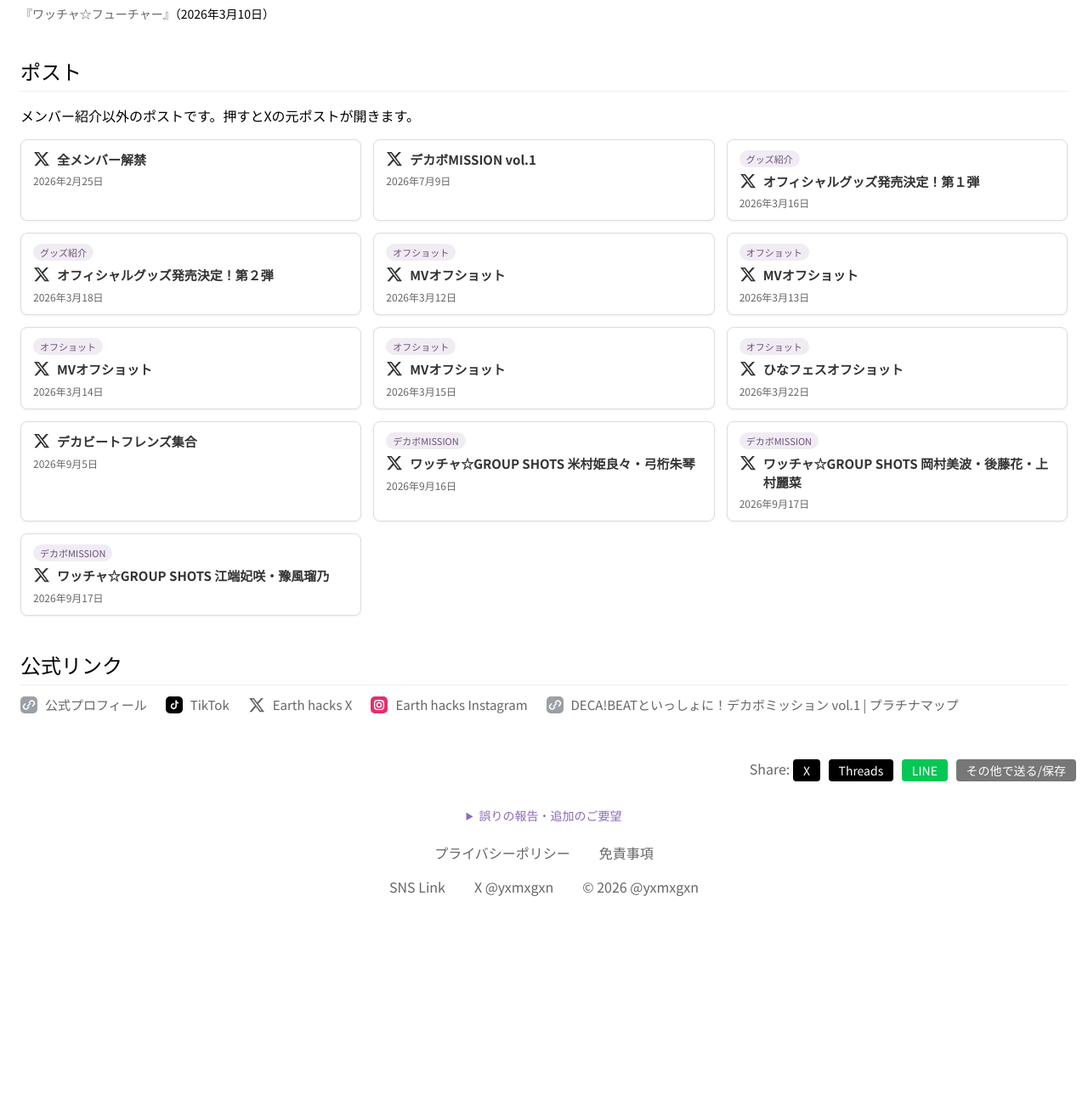
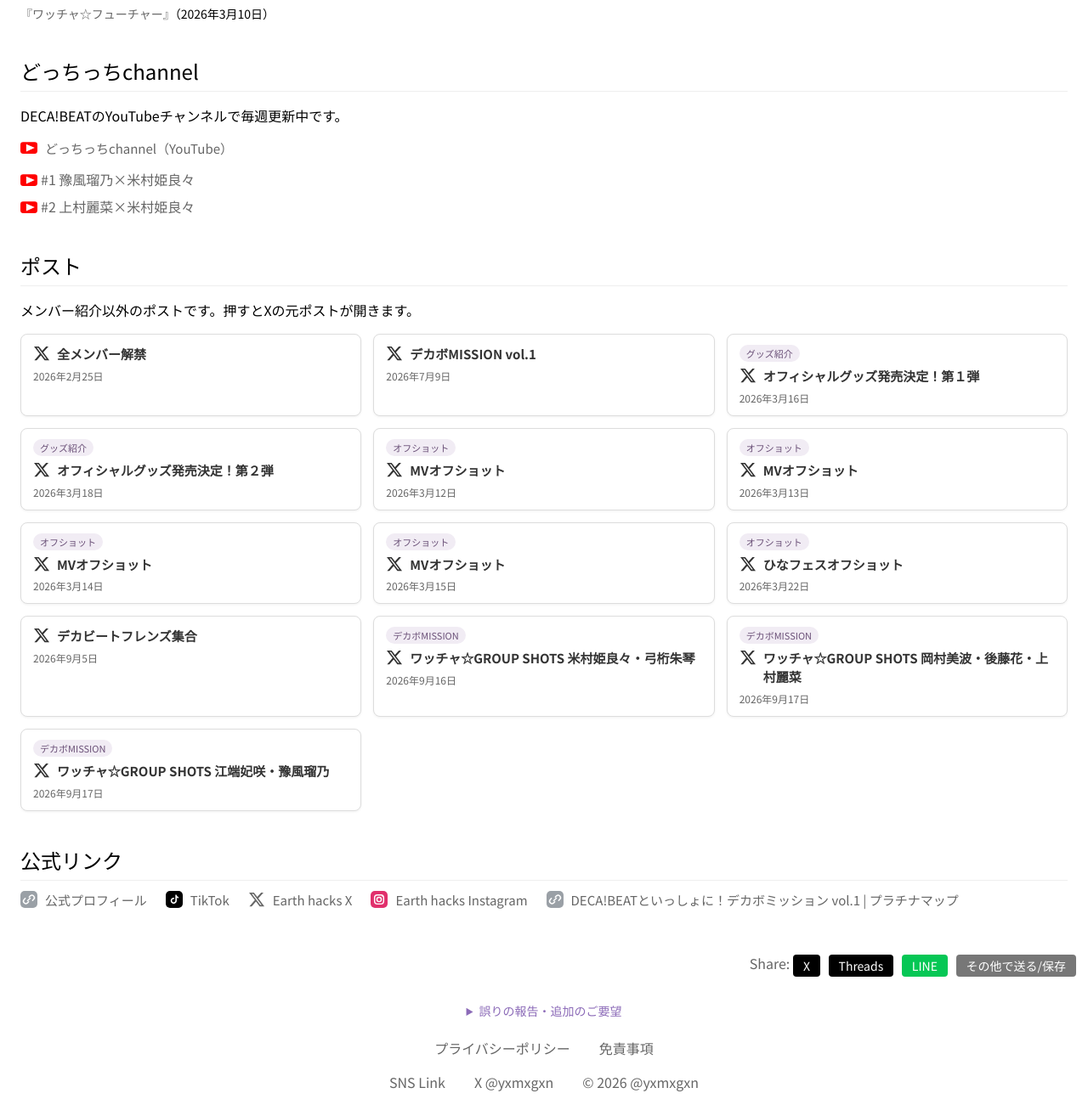
Before and after one commit to yxmxgxn/Cloudflare, a PHP site: page /decabeats.php in a window 1280 px wide. Shown: the part 2334-3628 px from the top of the page at 85% size. Before the commit the page ends 3389 px from the top, so only its background shows below. Run offline with PHP 8.4, Linux system fonts and the light colour scheme; some libraries are stand-ins or nearby versions.

Commit message:
Update decabeats.php

```diff
--- a/decabeats.php
+++ b/decabeats.php
@@ -200,6 +200,12 @@ $dc_videos = [
   ],
 ];
 
+// どっちっちchannel(毎週更新)。新しい回はここに足す
+$dc_dotchicchi = [
+  ['title' => '#1 豫風瑠乃×米村姫良々', 'url' => 'https://www.youtube.com/watch?v=acQZk0gb8SA'],
+  ['title' => '#2 上村麗菜×米村姫良々', 'url' => 'https://www.youtube.com/watch?v=P6bgjmfNP1Y'],
+];
+
 $dc_posts = [
   [
     'cat' => '全メンバー解禁',
@@ -354,6 +360,7 @@ $dc_tweet_html = [
 /** 埋め込みポストの投稿元(全ポスト Earth hacks 公式) */
 const DC_X_ACCOUNT = 'Earthhacks2023';
 const DC_TIKTOK_ACCOUNT = 'decarbo46';
+const DC_YT_CHANNEL_URL = 'https://www.youtube.com/@decarbo46';
 /** デカボミッション vol.1 のマップ(各メンバーのミッションは ?spot= で開く) */
 const DC_MISSION_URL = 'https://platinumaps.jp/d/deca-beat';
 
@@ -494,6 +501,20 @@ function dc_x_embed(string $label, array $tw): string {
         <?php endforeach; ?>
       </ul>
     </noscript>
+  </section>
+
+  <!-- どっちっちchannel -->
+  <section class="dc-section" id="dotchicchi">
+    <h2>どっちっちchannel</h2>
+    <p>DECA!BEATのYouTubeチャンネルで毎週更新中です。</p>
+    <ul class="dc-sns">
+      <li><a href="<?= dc_h(DC_YT_CHANNEL_URL) ?>" target="_blank" rel="noopener noreferrer"><?= icon('youtube-brand', 'ic ic-20') ?>どっちっちchannel（YouTube）</a></li>
+    </ul>
+    <ul class="dc-video-list">
+      <?php foreach ($dc_dotchicchi as $v): ?>
+      <li><a href="<?= dc_h($v['url']) ?>" target="_blank" rel="noopener noreferrer"><?= icon('youtube-brand', 'ic ic-20') ?><?= dc_h($v['title']) ?></a></li>
+      <?php endforeach; ?>
+    </ul>
   </section>
 
   <!-- ポスト -->
```
